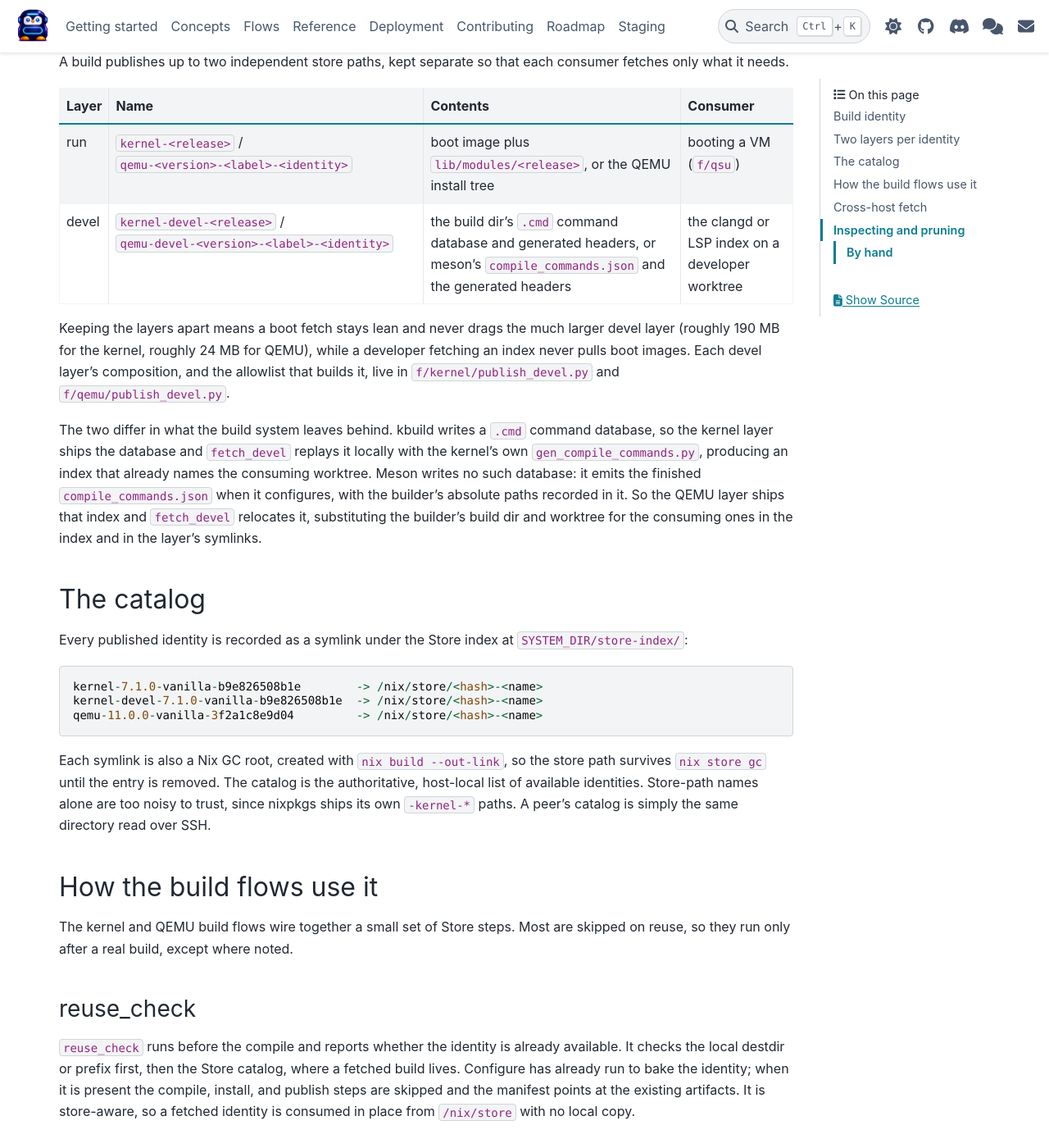
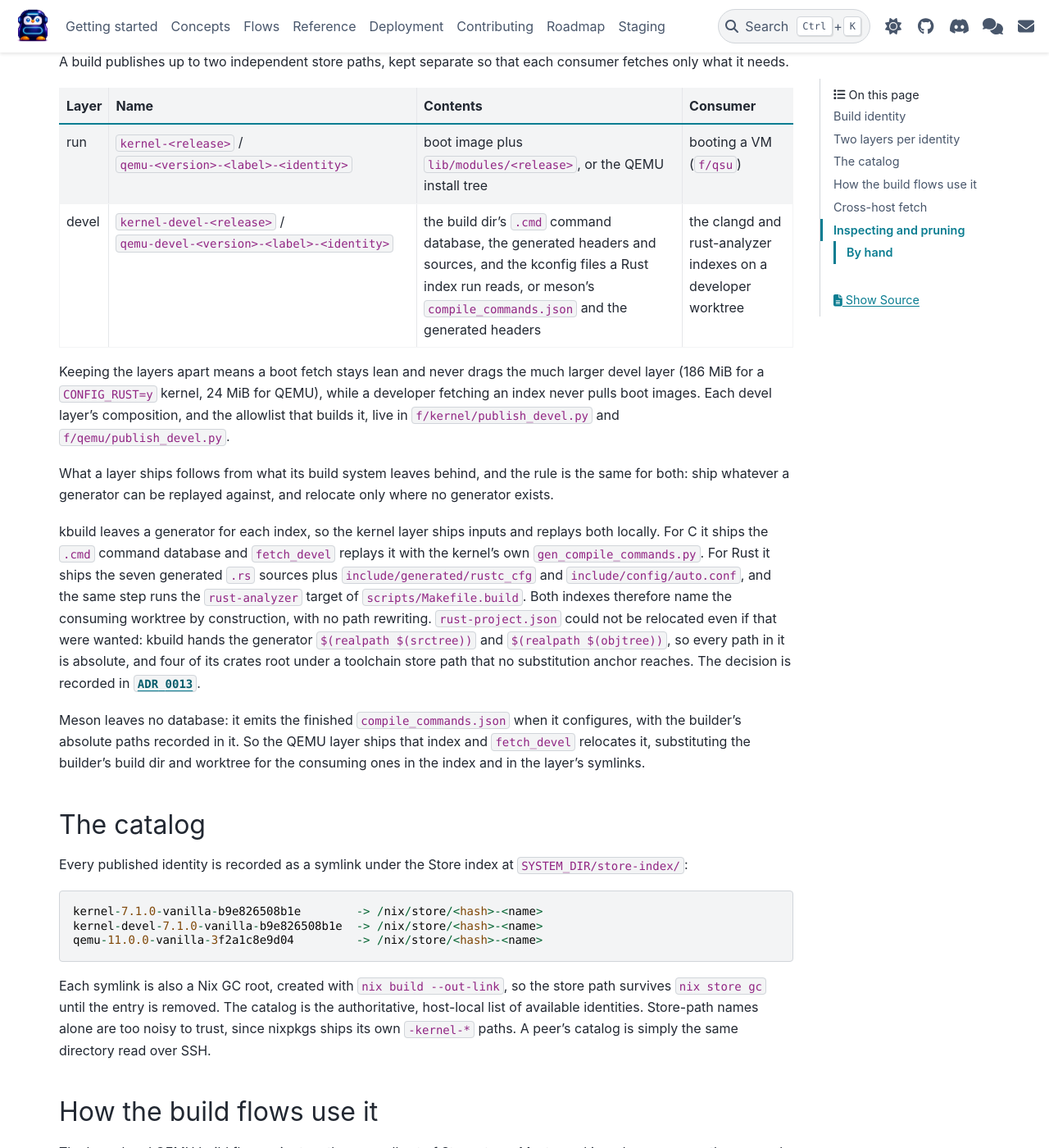
Before and after one commit to dagomez137/kdevops-ng, a Sphinx documentation site: the page built from docs/concepts/build-store.rst, in a window 1280 px wide and 1400 px high, scrolled down 903 px. Shown: the whole window at 82% size. Built offline with Sphinx 7.4.7 and the PyData theme 0.15.4, drawn with Linux system fonts in a browser that asks for light colours; some of the changed text lies outside the part shown.

Commit message:
docs: document the Rust index on a developer worktree
The build-store page described the kernel devel layer as carrying a command
database and generated headers for one index, and the kernel-build page
said fetch_devel regenerates a clangd index. Both pages now describe two
indexes.

Restate the layer's contents and the rule behind them: ship whatever a
generator can be replayed against, and relocate only where no generator
exists. kbuild leaves one generator per index, so the kernel layer ships
inputs for both and replays both locally; meson leaves none, so the QEMU
layer still ships its finished index and relocates it. Say plainly why
rust-project.json could not be relocated even if that were wanted, since
kbuild absolutizes every path in it and four of its crates root under a
toolchain store path that no substitution anchor reaches.

The layer size was quoted as roughly 190 MB. It measured 175.9 MiB before
this work and 186.4 MiB after, so the figure is restated from a fresh
measurement rather than adjusted, and QEMU's 24 MiB is confirmed rather
than carried forward on trust.

A new section on the flow page covers the one thing no index can supply. A
proc-macro dylib loads only into a proc-macro server built by the very same
rustc, so an editor carrying its own rust-analyzer refuses one built by the
pinned toolchain, and building the dylibs locally would not change that.
The remedy is the procMacro.server setting, whose path the written index
already names in its sysroot field.

Two sentences carried claims that were already false. The publish_devel row
said the layer carries scripts/, which is dropped outright at publish. The
fetch_devel row named the devShell as .#build, which has not existed under
that name for some time; it now names the two shells that step actually
enters. The wider .#build drift on this page is left alone for its own
commit.

Generated-by: Claude AI
Signed-off-by: Daniel Gomez <da.gomez@kernel.org>

```diff
--- a/docs/concepts/build-store.rst
+++ b/docs/concepts/build-store.rst
@@ -63,26 +63,40 @@ consumer fetches only what it needs.
    * - devel
      - ``kernel-devel-<release>`` /
        ``qemu-devel-<version>-<label>-<identity>``
-     - the build dir's ``.cmd`` command database and generated headers, or
-       meson's ``compile_commands.json`` and the generated headers
-     - the clangd or LSP index on a developer worktree
+     - the build dir's ``.cmd`` command database, the generated headers and
+       sources, and the kconfig files a Rust index run reads, or meson's
+       ``compile_commands.json`` and the generated headers
+     - the clangd and rust-analyzer indexes on a developer worktree
 
 Keeping the layers apart means a boot fetch stays lean and never drags the much
-larger devel layer (roughly 190 MB for the kernel, roughly 24 MB for QEMU),
+larger devel layer (186 MiB for a ``CONFIG_RUST=y`` kernel, 24 MiB for QEMU),
 while a developer fetching an index never pulls boot images. Each devel layer's
 composition, and the allowlist that builds it, live in
 :src:`f/kernel/publish_devel.py` and :src:`f/qemu/publish_devel.py`.
 
-The two differ in what the build system leaves behind. kbuild writes a ``.cmd``
-command database, so the kernel layer ships the database and
-:src:`fetch_devel <f/kernel/fetch_devel>` replays it locally with the kernel's
-own ``gen_compile_commands.py``, producing an index that already names the
-consuming worktree. Meson writes no such database: it emits the finished
-``compile_commands.json`` when it configures, with the builder's absolute paths
-recorded in it. So the QEMU layer ships that index and
-:src:`fetch_devel <f/qemu/fetch_devel>` relocates it, substituting the
-builder's build dir and worktree for the consuming ones in the index and in the
-layer's symlinks.
+What a layer ships follows from what its build system leaves behind, and the
+rule is the same for both: ship whatever a generator can be replayed against,
+and relocate only where no generator exists.
+
+kbuild leaves a generator for each index, so the kernel layer ships inputs and
+replays both locally. For C it ships the ``.cmd`` command database and
+:src:`fetch_devel <f/kernel/fetch_devel>` replays it with the kernel's own
+``gen_compile_commands.py``. For Rust it ships the seven generated ``.rs``
+sources plus ``include/generated/rustc_cfg`` and ``include/config/auto.conf``,
+and the same step runs the ``rust-analyzer`` target of
+``scripts/Makefile.build``. Both indexes therefore name the consuming worktree
+by construction, with no path rewriting. ``rust-project.json`` could not be
+relocated even if that were wanted: kbuild hands the generator
+``$(realpath $(srctree))`` and ``$(realpath $(objtree))``, so every path in it
+is absolute, and four of its crates root under a toolchain store path that no
+substitution anchor reaches. The decision is recorded in
+:src:`ADR 0013 <notes/adr/0013-rust-index-regenerated-on-the-consumer.md>`.
+
+Meson leaves no database: it emits the finished ``compile_commands.json`` when
+it configures, with the builder's absolute paths recorded in it. So the QEMU
+layer ships that index and :src:`fetch_devel <f/qemu/fetch_devel>` relocates
+it, substituting the builder's build dir and worktree for the consuming ones in
+the index and in the layer's symlinks.
 
 The catalog
 ===========
@@ -155,8 +169,19 @@ fetch_devel
 -----------
 
 ``fetch_devel`` resolves the devel layer (locally or from a peer) and copies the
-developer subset into a developer worktree's build dir, leaving an index that
-points at that worktree's own source. It runs standalone, and it also runs as
+developer subset into a developer worktree's build dir, leaving indexes that
+point at that worktree's own source. The C index is regenerated in the
+``transfer`` devShell; the Rust index needs the pinned ``rustc``, so that half
+runs in ``build-kernel`` while all cross-host I/O stays in ``transfer``. The
+Rust half gates on its inputs being present rather than on an exit status,
+because a run missing ``auto.conf`` or ``rustc_cfg`` still exits 0 and still
+writes a plausible but wrong index. A layer published before those inputs
+joined the allowlist, a kernel without ``CONFIG_RUST=y``, and a kernel too old
+to carry the generator each print a reason and leave the Rust index unset,
+never costing the developer the C index. ``reuse_check`` treats a devel layer
+with no ``.config`` as absent, so a pre-existing layer is republished once
+rather than indexing worktrees forever with no Rust half. It runs standalone,
+and it also runs as
 the tail of either build flow when **Deploy Developer Worktree** is on, after
 :src:`f/workbench/worktree/init` has laid the group worktree at the built ref.
 Pointing both build flows at one worktree-group is how that group comes to hold
```
Also changed, not shown: docs/flows/kernel-build.rst (+48 -5 lines).
